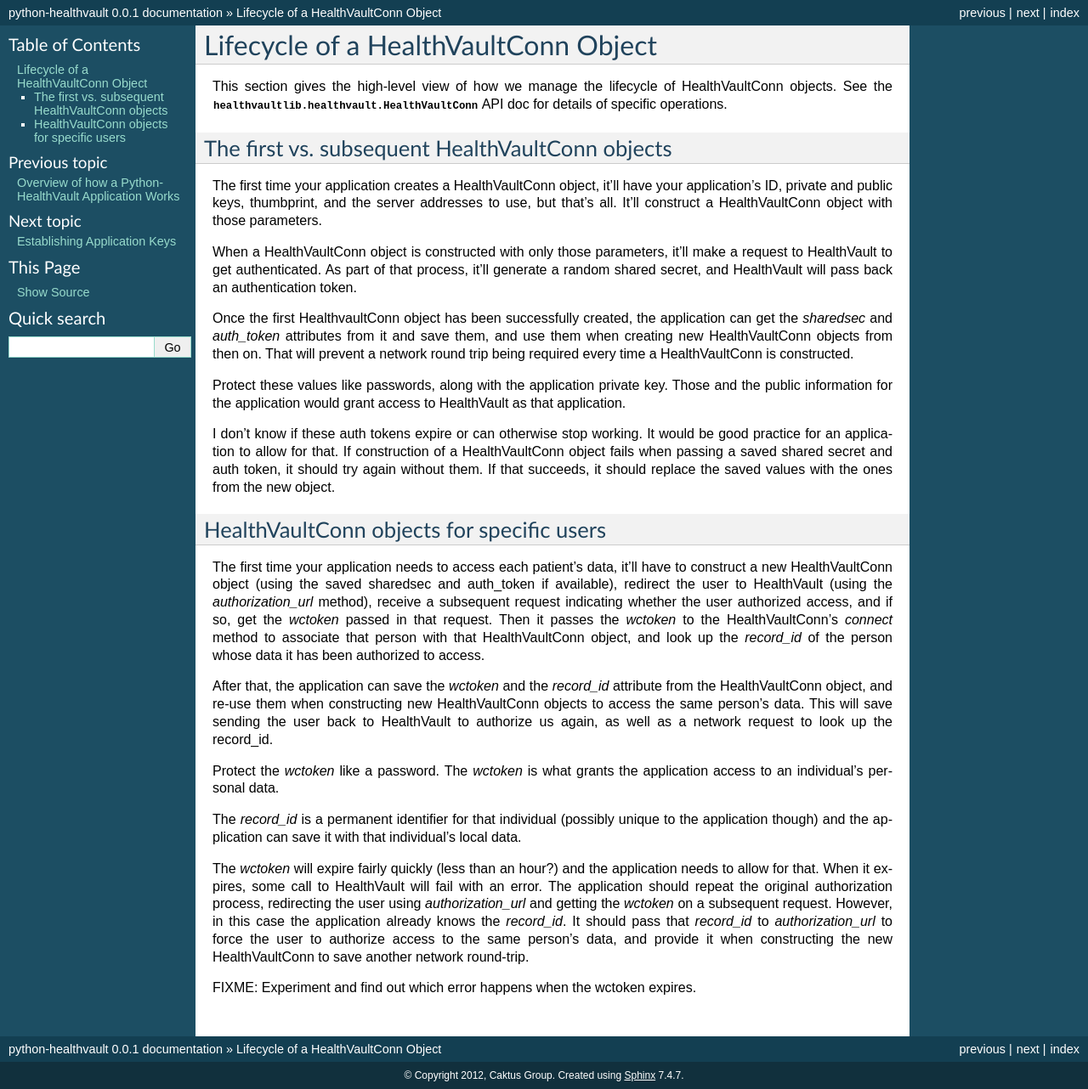
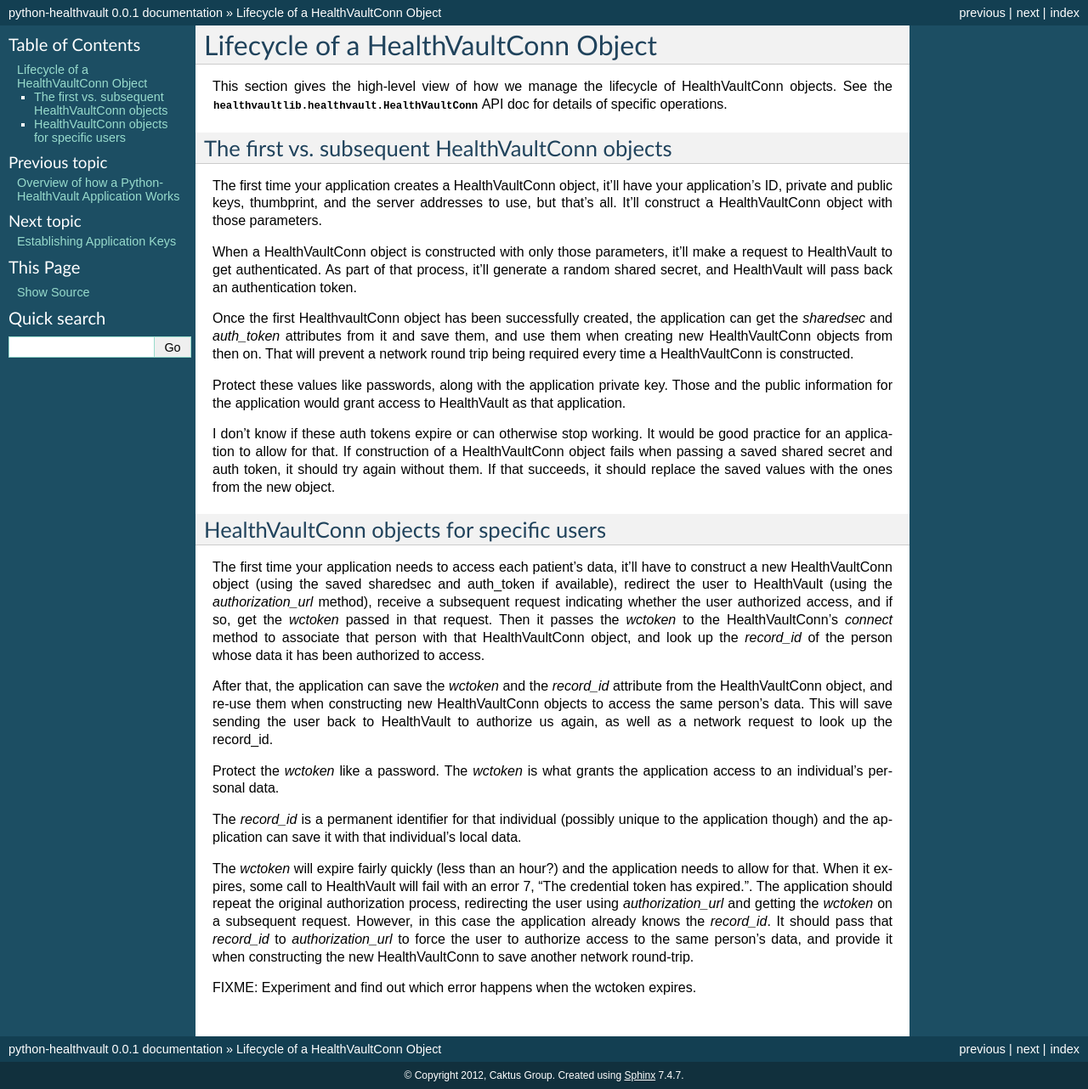
Before and after one commit to orcasgit/python-healthvault, a Sphinx documentation site: the page built from docs/conn.rst, in a window 1280 px wide. Shown: the whole page at 85% size. Built offline with Sphinx 7.4.7, drawn with Linux system fonts in a browser that asks for light colours.

Commit message:
Add to docs which error happens when the wctoken expires

```diff
--- a/docs/conn.rst
+++ b/docs/conn.rst
@@ -55,7 +55,8 @@
 and the application can save it with that individual's local data.
 
 The `wctoken` will expire fairly quickly (less than an hour?) and the application needs to allow
-for that.  When it expires, some call to HealthVault will fail with an error. The application
+for that.  When it expires, some call to HealthVault will fail with an error 7,
+"The credential token has expired.". The application
 should repeat the original authorization process, redirecting the user using `authorization_url`
 and getting the `wctoken` on a subsequent request. However, in this case the application already
 knows the `record_id`. It should pass that `record_id` to `authorization_url` to force the
```
